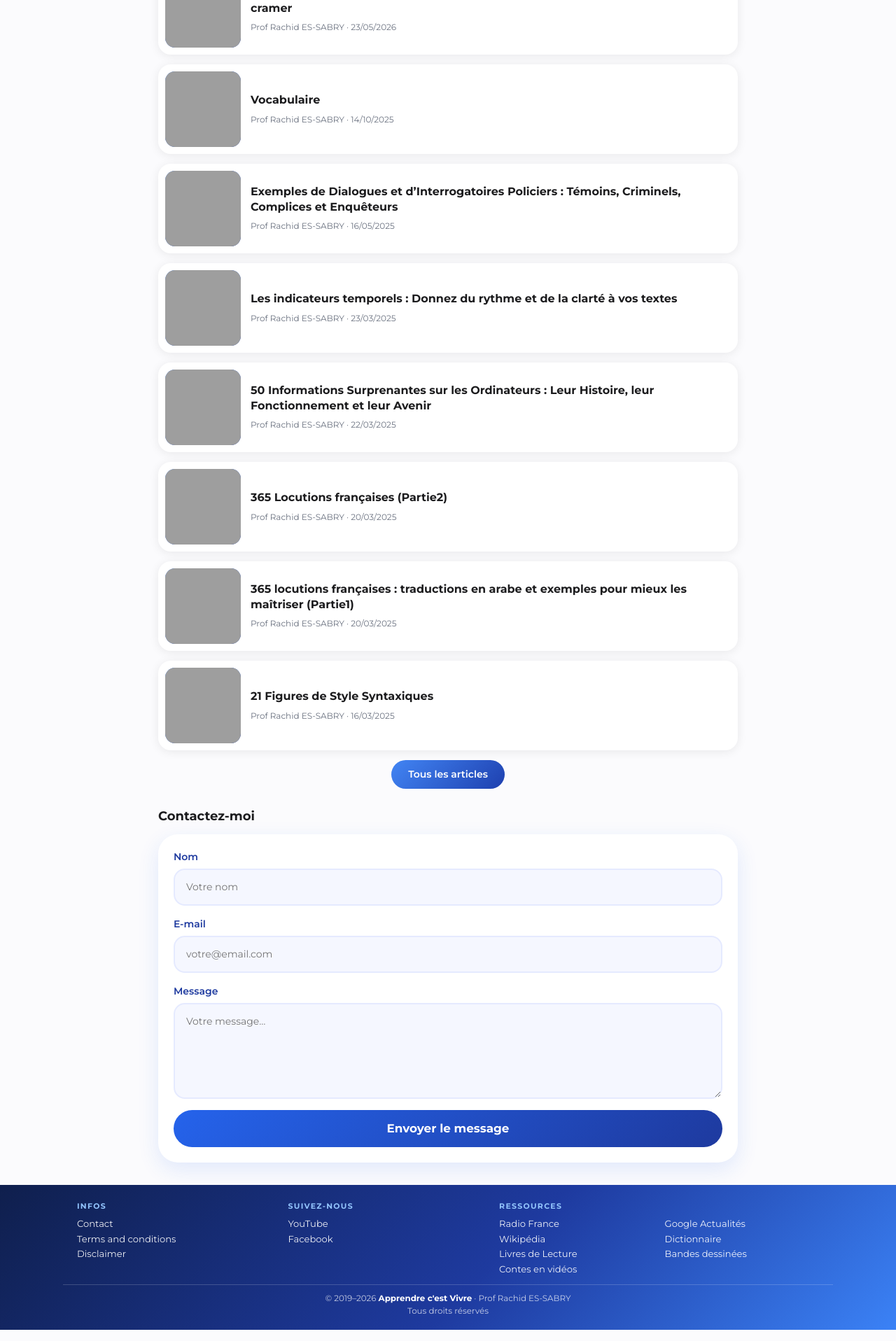
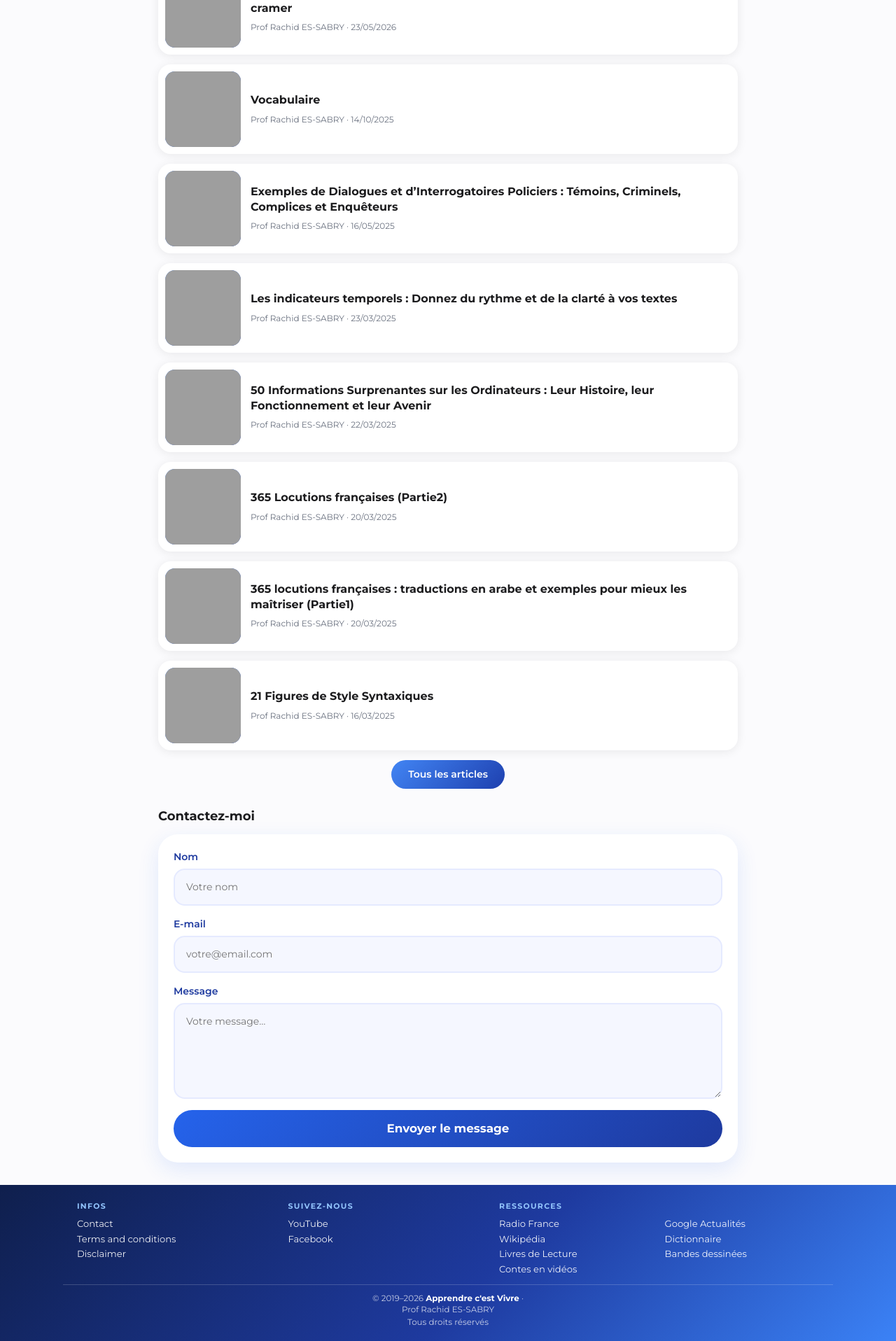
Before and after one commit to profrachidenseigne/profrachidenseigne.github.io, a Jekyll site: the page built from index.html, in a window 1280 px wide. Shown: the part 1133-3049 px from the top of the page at 70% size. Built offline with Jekyll 4.4.1, drawn with Linux system fonts in a browser that asks for light colours; grey boxes are pictures that could not be loaded.

Commit message:
Update footer.html

```diff
--- a/_includes/footer.html
+++ b/_includes/footer.html
@@ -30,7 +30,7 @@
   </div>
 
   <div class="sf-copy">
-    <span>© 2019–{{ 'now' | date: '%Y' }} <strong>{{ site.title }}</strong> · <span class="nw">Prof Rachid ES-SABRY</span></span>
+    <span>© 2019–{{ 'now' | date: '%Y' }} <strong>{{ site.title }}</strong> · <br><span class="nw">Prof Rachid ES-SABRY</span></span>
     <span>Tous droits réservés</span>
   </div>
 </footer>
```
